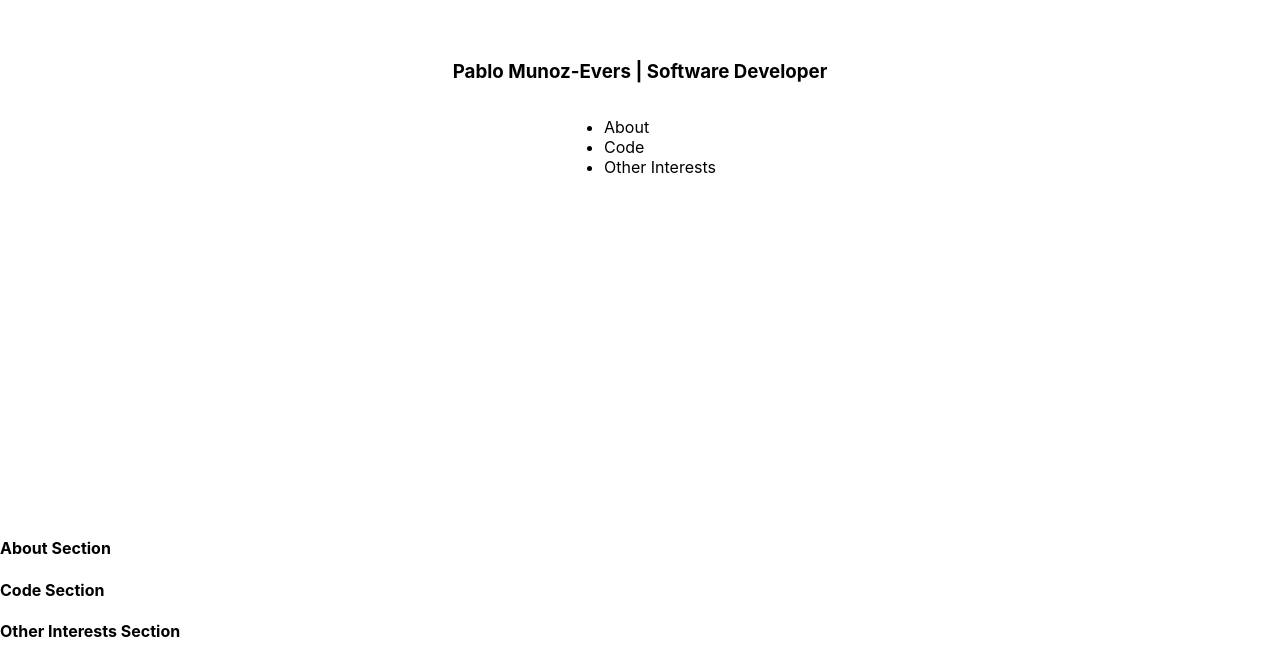
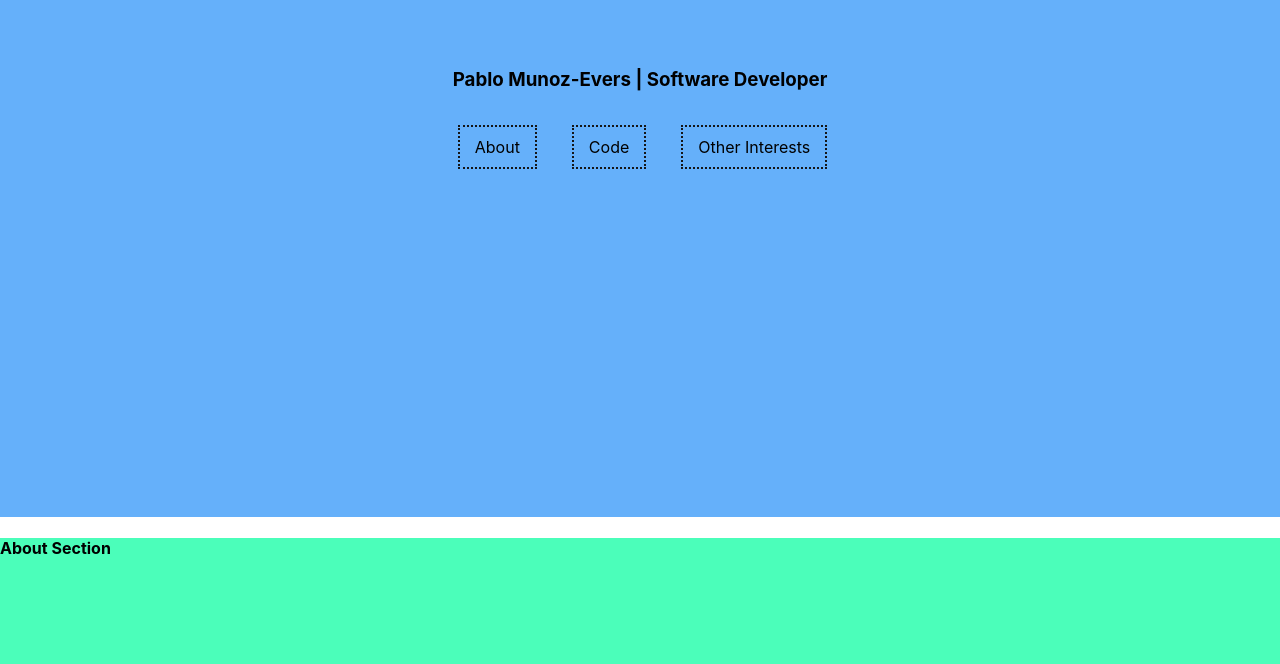
Before and after one commit to pamunev/pme-portfolio-site-2.0, a React (Create React App) app: page / in a window 1280 px wide. Shown: the part 283-947 px from the top of the page. Built offline with nearby package versions, Linux system fonts and the light colour scheme.

Commit message:
Added some styling.

```diff
--- a/public/index.html
+++ b/public/index.html
@@ -24,7 +24,7 @@
       work correctly both with client-side routing and a non-root public URL.
       Learn how to configure a non-root public URL by running `npm run build`.
     -->
-    <title>React App</title>
+    <title>Pablo's Portfolio Site</title>
   </head>
   <body>
     <noscript>You need to enable JavaScript to run this app.</noscript>
--- a/src/assets/styles/index.css
+++ b/src/assets/styles/index.css
@@ -8,12 +8,53 @@
     justify-content: center;
     display: flex;
     flex-direction: column;
+    background-color: #65B0FA;
 }
 
 .app-codeSection {
     display: flex;
 }
 
+.app-navigation {
+    display: flex;
+    flex-direction: row;
+    list-style-type: none;
+    align-items: center;
+    justify-content: center;
+    flex-wrap: wrap
+}
+
 .button {
     cursor: pointer;
+    margin-right: 35px;
+    border: 2px dotted #151617;
+    padding: 10px 15px;
+
 }
+
+.button:hover {
+    background-color: green;
+
+}
+
+.background {
+    background-color: red;
+}
+
+.content-section {
+    min-height: 60vh;
+    background-color: #4BFEBA;
+}
+
+.content-header
+
+.content-body
+
+.contet-flex-container
+
+
+@media all and (min-width: 800px) {
+    .background {
+        background-color: blue;
+    }
+}
--- a/src/components/AboutSection.js
+++ b/src/components/AboutSection.js
@@ -2,7 +2,7 @@ import React from "react";
 
 function AboutSection() {
   return (
-    <div id="section-about">
+    <div className="content-section" id="section-about">
       <h4>About Section</h4>
     </div>
   );
--- a/src/components/Header.js
+++ b/src/components/Header.js
@@ -14,7 +14,7 @@ function Header() {
     <header className="app-header">
       <h3>Pablo Munoz-Evers | Software Developer</h3>
       <div>
-        <ul>
+        <ul className="app-navigation">
           <li>
             <Button
               text="About"
@@ -22,8 +22,20 @@ function Header() {
               onClick={(event) => handleClick(event)}
             />
           </li>
-          <li>Code</li>
-          <li>Other Interests</li>
+          <li>
+            <Button
+              text="Code"
+              sectionId="code"
+              onClick={(event) => handleClick(event)}
+            />
+          </li>
+          <li>
+            <Button
+              text="Other Interests"
+              sectionId="other-interests"
+              onClick={(event) => handleClick(event)}
+            />
+          </li>
         </ul>
       </div>
     </header>
```
